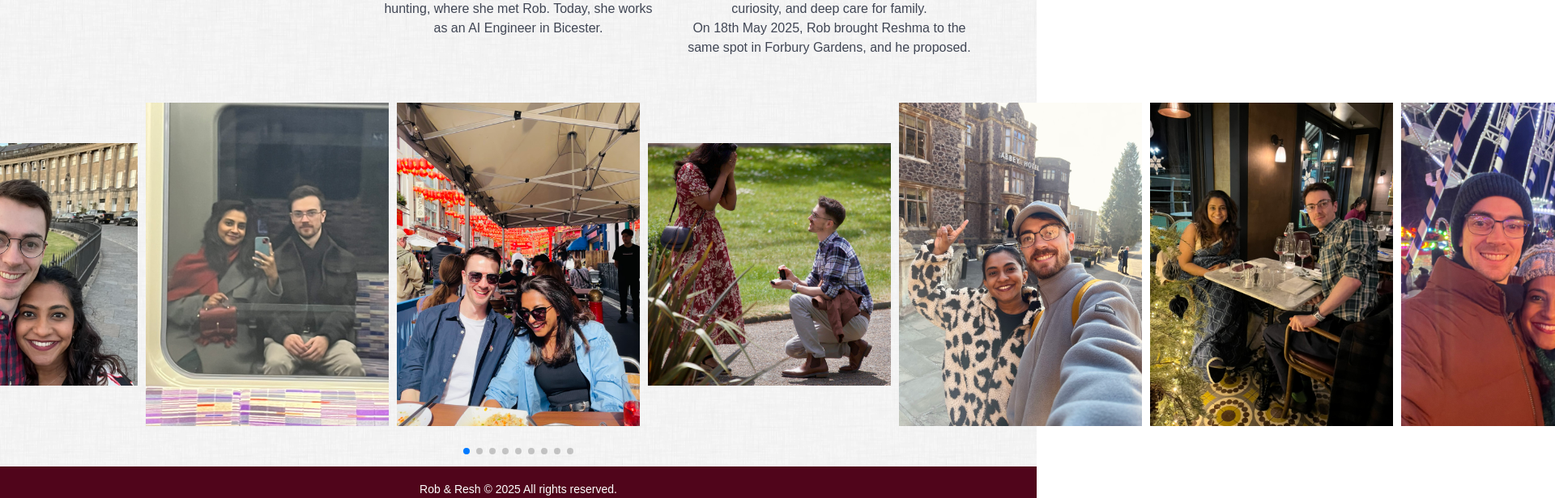
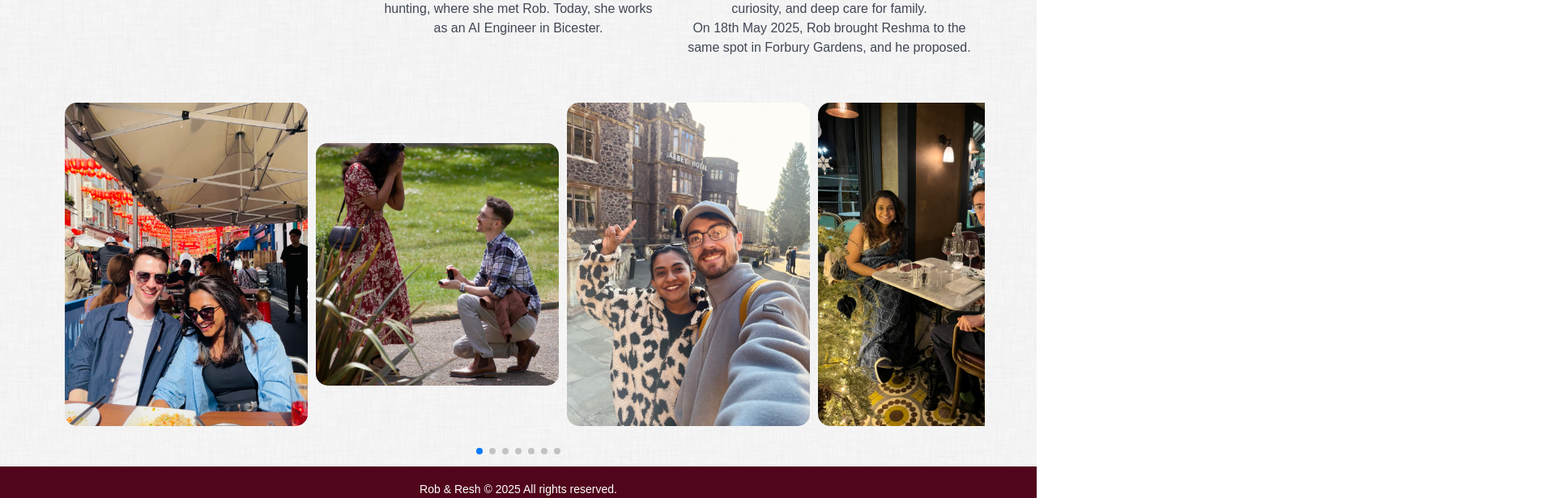
Before and after one commit to robholden/TheWedding, an Angular app: page / in a window 1280 px wide. Shown: the part 1920-2536 px from the top of the page at 81% size, 1920 px wide, since content can reach past the window. Built offline with nearby package versions, Linux system fonts and the light colour scheme; a web font is replaced by a local one.

Commit message:
Removed page

```diff
--- a/src/app/app.routes.ts
+++ b/src/app/app.routes.ts
@@ -31,11 +31,6 @@ export const routes: Routes = [
         loadComponent: () => import('./rsvp/rsvp.page'),
     },
     {
-        path: 'gallery',
-        title: 'Gallery',
-        loadComponent: () => import('./gallery/gallery.page'),
-    },
-    {
         path: '**',
         redirectTo: '/',
         pathMatch: 'full',
--- a/src/app/bio/bio.page.html
+++ b/src/app/bio/bio.page.html
@@ -49,6 +49,7 @@
     </div>
 </div>
 
+<div class="container">
     <div class="swiper-container">
         <div class="swiper-wrapper">
             @for (src of images; track $index) {
@@ -59,3 +60,4 @@
         </div>
         <div class="swiper-pagination"></div>
     </div>
+</div>
--- a/src/app/bio/bio.page.scss
+++ b/src/app/bio/bio.page.scss
@@ -131,23 +131,28 @@ section {
     position: relative;
     width: 100%;
     padding-bottom: 50px;
+    overflow: hidden;
 }
 
 .swiper-wrapper {
     align-items: center;
+    padding: 0 1rem;
 }
 
 .swiper-slide {
+    // height: 300px;
     width: 300px;
-    // height: 300px;
+
+    &:last-child {
+        margin-right: 1rem;
+    }
 }
 
 .swiper-slide img {
     display: block;
     width: 100%;
-    // height: 100%;
+    height: 100%;
     max-width: none;
     max-height: none;
-    // object-fit: contain;
-    background-color: black;
+    border-radius: 15px;
 }
--- a/src/app/bio/bio.page.ts
+++ b/src/app/bio/bio.page.ts
@@ -19,10 +19,10 @@ export default class BioPage implements OnInit {
         var swiper = new Swiper('.swiper-container', {
             slidesPerView: 'auto',
             spaceBetween: 10,
-            centeredSlides: true,
+            // centeredSlides: true,
             grabCursor: true,
-            loop: 'auto',
-            parallax: true,
+            // loop: 'auto',
+            // parallax: true,
             pagination: {
                 el: '.swiper-pagination',
                 clickable: true,
```
Also changed, not shown: src/app/gallery/gallery.page.ts (deleted, +0 -9 lines), src/app/gallery/gallery.page.html (deleted), src/app/gallery/gallery.page.scss (deleted). Lines whose indentation alone changed are shown as unchanged.
